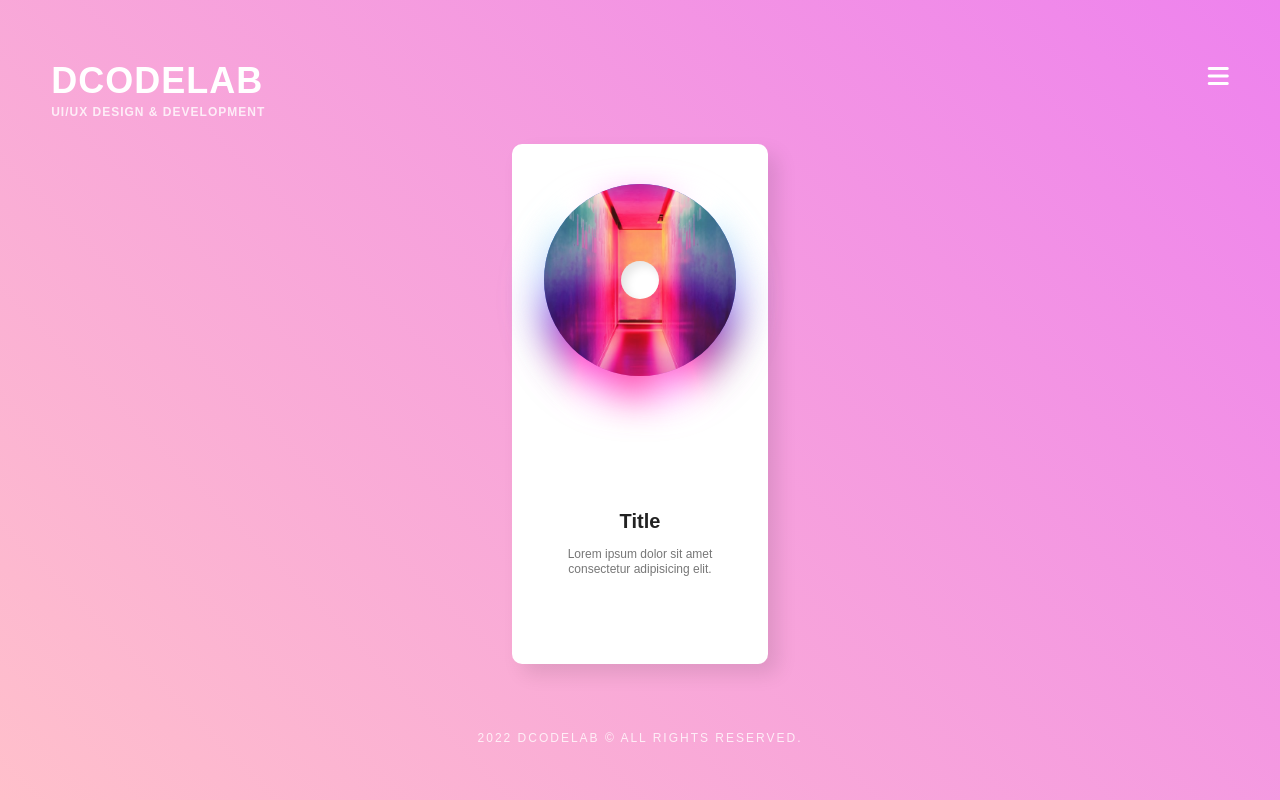
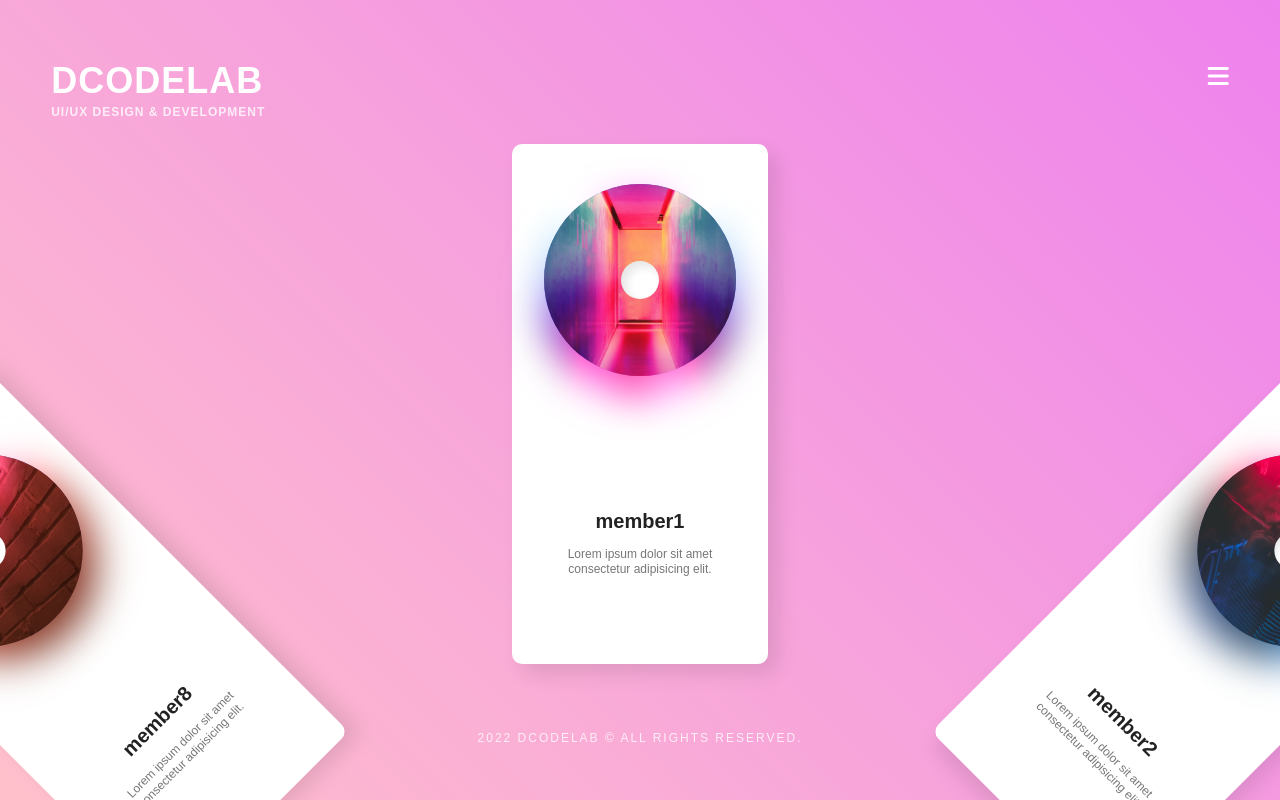
Before and after one commit to uvin1016/react_basic, a React (Create React App) app: page / in a window 1280 px wide. Built offline with nearby package versions, Linux system fonts and the light colour scheme.

Commit message:
step8 map으로 가상 DOM 반복처리

```diff
--- a/src/App.js
+++ b/src/App.js
@@ -4,24 +4,33 @@ import Footer from './components/Footer';
 
 
 function App() {
-  let picImg = {backgroundImage: `url(${process.env.PUBLIC_URL}/img/member1.jpg)`}
+  const arr = ["member1","member2","member3","member4","member5","member6","member7","member8"];
+  const deg = 360/arr.length;
 
   return (
     <figure>
       <Header />
         <section>
-          <article>
+          {
+            arr.map((data,index)=>{
+              let rotatePanel = {transform: `rotate(${deg*index}deg) translateY(-100vh)`}
+              let picImg = {backgroundImage: `url(${process.env.PUBLIC_URL}/img/${data}.jpg)`}
+
+              return(
+                <article key={index} style={rotatePanel}>
                   <div className="inner">
                     <div className="pic" style={picImg}>
                       <div className="dot"></div>
                     </div>
-
                     <div className="txt">
-                <h2>Title</h2>
+                      <h2>{data}</h2>
                       <p>Lorem ipsum dolor sit amet consectetur adipisicing elit.</p>
                     </div>
                   </div>
                 </article>
+              )
+            })
+          }
         </section>
       <Footer />
     </figure>
--- a/src/css/style.css
+++ b/src/css/style.css
@@ -12,7 +12,9 @@ a {
 figure {
   width: 100%;
   height: 100vh;
-  background: linear-gradient(45deg, pink, violet); }
+  background: linear-gradient(45deg, pink, violet);
+  overflow: hidden;
+  position: relative; }
   figure h1 {
     position: absolute;
     top: 7vh;
@@ -42,7 +44,7 @@ figure {
     height: 65vh;
     position: absolute;
     left: 50%;
-    top: 50%;
+    top: 150%;
     margin-top: -32vh;
     margin-left: -10vw; }
     figure section article {
--- a/src/scss/style.scss
+++ b/src/scss/style.scss
@@ -5,6 +5,8 @@ figure {
     width: 100%;
     height: 100vh;
     background: linear-gradient(45deg,pink,violet);
+    overflow: hidden;
+    position: relative;
 
     h1 {
         position: absolute;
@@ -43,7 +45,7 @@ figure {
         height: 65vh;
         position: absolute;
         left: 50%;
-        top: 50%;
+        top: 150%;
         margin-top: -32vh;
         margin-left: -10vw;
 
```
Also changed, not shown: 2 other files (tests, documents, lock files or other folders). Lines whose indentation alone changed are shown as unchanged.
